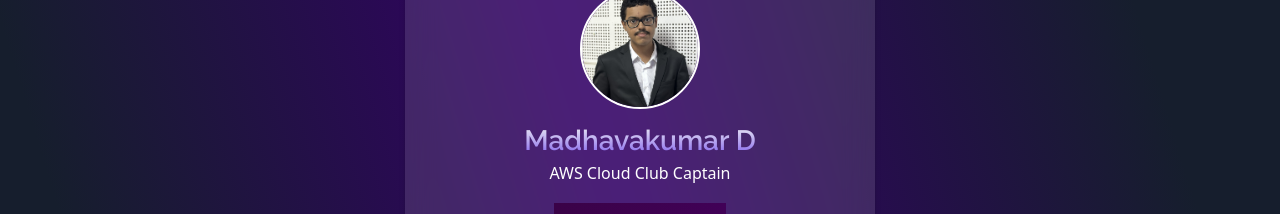
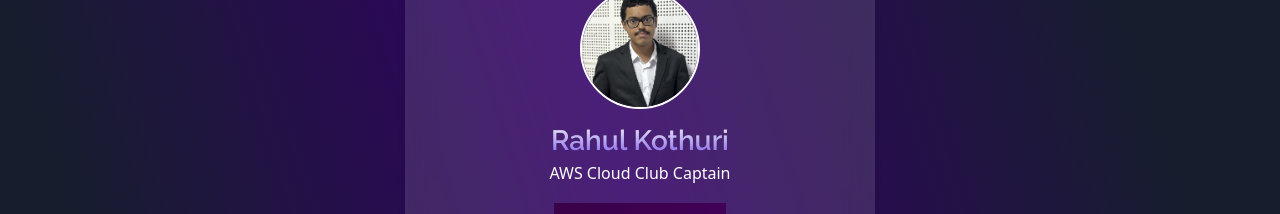
Before and after one commit to awsccmbu/awscc-mbu-website, a React (Create React App) app: page /about in a window 1280 px wide. Shown: the part 2000-2214 px from the top of the page. Built offline with nearby package versions, Linux system fonts and the light colour scheme; a web font is replaced by a local one.

Commit message:
added intro section

```diff
--- a/src/Components/IntroSection/IntroSection.jsx
+++ b/src/Components/IntroSection/IntroSection.jsx
@@ -16,7 +16,7 @@
 
             <h1>AWS Cloud Club</h1>
             <p className='para'>
-            The goal of <b>AWS Cloud Club Panimalar - Chennai</b> is to teach students about the AWS Cloud
+            The goal of <b>AWS Cloud Club - MBU</b> is to teach students about the AWS Cloud
              and its various use cases, including those related to security, AI, business analytics, business
               transformation, etc. We will teach students about the benefits of the cloud and how it
               accelerates business. <br /><br />Furthermore, the AWS Cloud Club will give students hands-on experience
--- a/src/Components/TeamSection/TeamSection.jsx
+++ b/src/Components/TeamSection/TeamSection.jsx
@@ -34,9 +34,9 @@
         <Col lg="5">
             <TeamCard
             quote="Take the first step today <br /> In the stairs to Reach the Cloud"
-            image={Madhav} title="Madhavakumar D"
+            image={Madhav} title="Rahul Kothuri"
             designation="AWS Cloud Club Captain"
-            connect="https://www.linkedin.com/in/madhavakumar-dhandapani/" />
+            connect="https://www.linkedin.com/in/rahul-kothuri-565717186/" />
         </Col>
       </Row>
       <Row className='members-row-two'>
```
